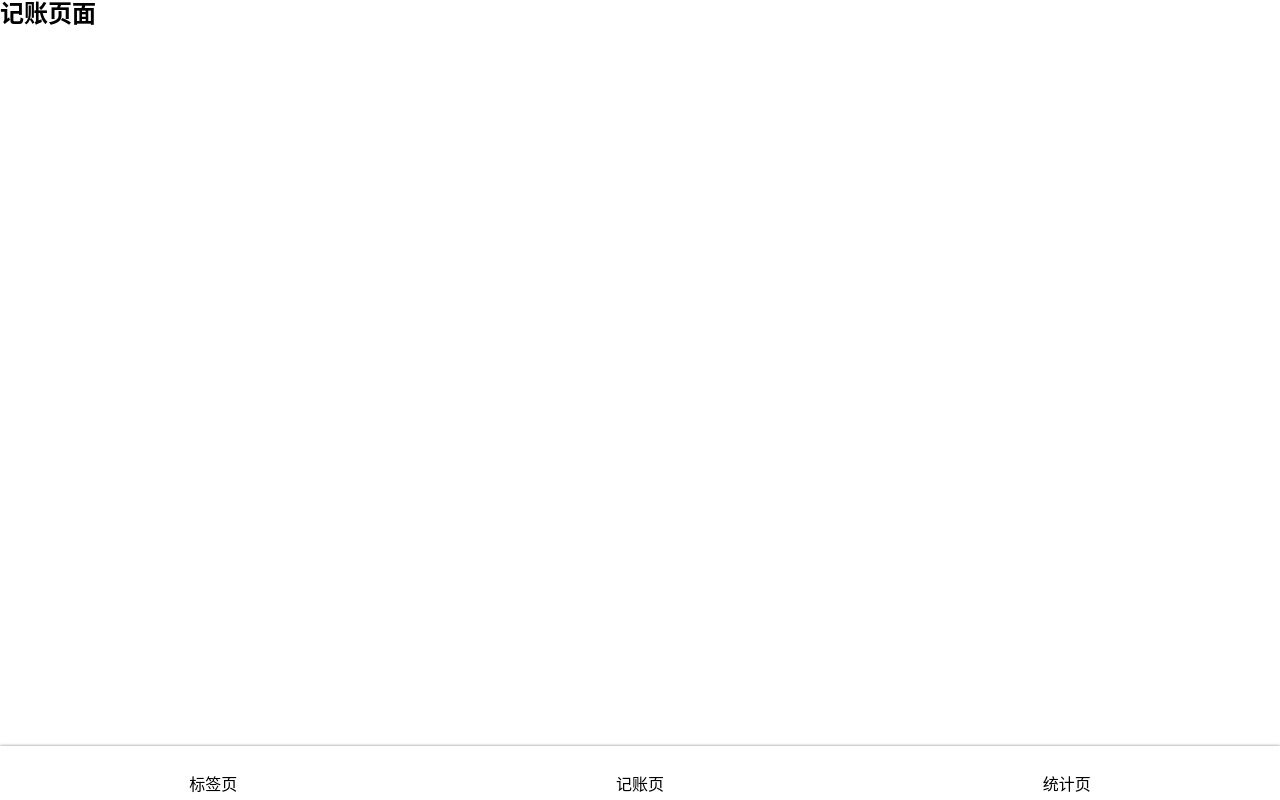
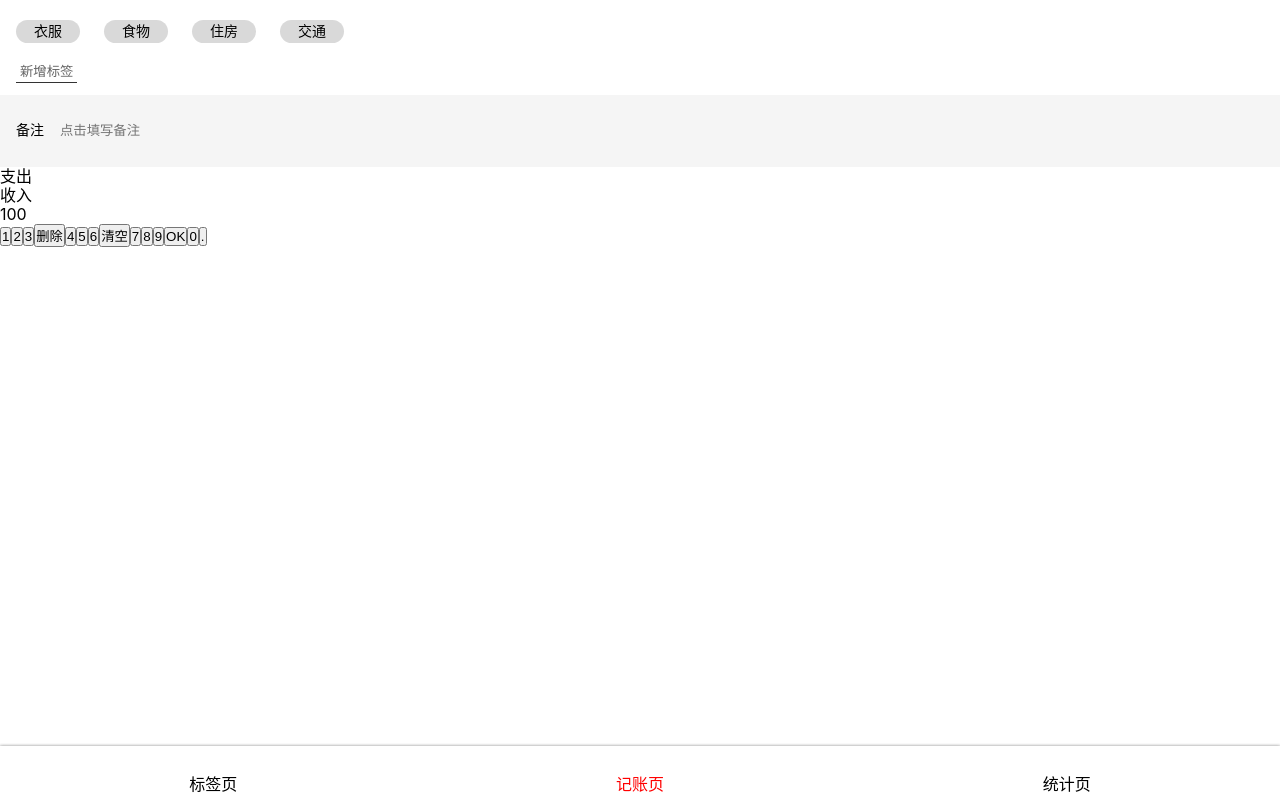
Before and after one commit to waynefu2020/mumu-money-react, a React app: page /#/money in a window 1280 px wide. Built offline with nearby package versions, Linux system fonts and the light colour scheme.

Commit message:
完成备注样式

```diff
--- a/config/webpack.config.js
+++ b/config/webpack.config.js
@@ -373,7 +373,11 @@
                             test: /\.svg$/,
                             use: [
                                 {loader: 'svg-sprite-loader', options: {}},
-                                {loader: 'svgo-loader', options: {}}
+                                {loader: 'svgo-loader', options: {
+                                    plugins: [
+                                        {name:'removeAttrs',params: {attrs: 'fill'}}
+                                    ]
+                                    }}
                             ]
                         },
                         {
--- a/src/components/Nav.tsx
+++ b/src/components/Nav.tsx
@@ -1,10 +1,11 @@
 import styled from 'styled-components';
-import {Link} from 'react-router-dom';
+import {Link,NavLink} from 'react-router-dom';
 import React from 'react';
 import Icon from './Icon';
 
 
 const NavWrapper = styled.nav`
+  background: white;
   line-height: 24px;
   box-shadow: 0 0 3px rgba(0, 0, 0, 0.25);
 
@@ -26,6 +27,12 @@
           width: 22px;
           height: 22px;
         }
+        &.selected{
+          color: red;
+          > .icon{
+            fill: red;
+          }
+        }
       }
 
 
@@ -39,22 +46,22 @@
         <NavWrapper>
             <ul>
                 <li>
-                    <Link to="/tags">
-                        <Icon name="tag"/>
+                    <NavLink to="/tags" activeClassName="selected">
+                        <Icon name="tag" />
                         标签页
-                    </Link>
+                    </NavLink>
                 </li>
                 <li>
-                    <Link to="/money">
+                    <NavLink to="/money" activeClassName="selected">
                         <Icon name="money"/>
                         记账页
-                    </Link>
+                    </NavLink>
                 </li>
                 <li>
-                    <Link to="/statistics">
+                    <NavLink to="/statistics" activeClassName="selected">
                         <Icon name="statistics"/>
                         统计页
-                    </Link>
+                    </NavLink>
                 </li>
             </ul>
         </NavWrapper>
--- a/src/index.scss
+++ b/src/index.scss
@@ -20,7 +20,9 @@
 ul, ol {
   list-style: none;
 }
-
+:focus{
+  outline: none;
+}
 a {
   text-decoration: none;
   color: inherit;
--- a/src/views/Money.tsx
+++ b/src/views/Money.tsx
@@ -1,10 +1,94 @@
 import Layout from '../components/Layout';
 import React from 'react';
+import styled from 'styled-components';
+
+const TagsSection = styled.section`
+  background: #FFFFFF; padding: 12px 16px;
+  > ol { margin: 0 -12px;
+    > li{
+      background: #D9D9D9; border-radius: 18px;
+      display:inline-block; padding: 3px 18px;
+      font-size: 14px; margin: 8px 12px;
+    }
+  }
+  > button{
+    background:none; border: none; padding: 2px 4px;
+    border-bottom: 1px solid #333; color: #666;
+    margin-top: 8px;
+  }
+`
+
+const NotesSection = styled.section`
+  background: #f5f5f5;
+  padding: 0 16px;
+  font-size: 14px;
+  >label{
+    display: flex;
+    align-items: center;
+    > span{
+      margin-right: 16px;
+      white-space: nowrap;
+    }
+    > input{
+      display: block;
+      width: 100%;
+      height: 72px;
+      background: none;
+      border: none;
+    }
+  }
+`
+
+const CategorySection = styled.section`
+`
+
+const NumberPadSection = styled.section`
+
+`
 
 function Money() {
     return (
         <Layout>
-            <h2>记账页面</h2>
+            <TagsSection>
+                <ol>
+                    <li>衣服</li>
+                    <li>食物</li>
+                    <li>住房</li>
+                    <li>交通</li>
+                </ol>
+                <button>新增标签</button>
+            </TagsSection>
+            <NotesSection>
+                <label>
+                    <span>备注</span>
+                    <input type="text" placeholder="点击填写备注"/>
+                </label>
+            </NotesSection>
+            <CategorySection>
+                <ul>
+                    <li>支出</li>
+                    <li>收入</li>
+                </ul>
+            </CategorySection>
+            <NumberPadSection>
+                <div>100</div>
+                <div>
+                    <button>1</button>
+                    <button>2</button>
+                    <button>3</button>
+                    <button>删除</button>
+                    <button>4</button>
+                    <button>5</button>
+                    <button>6</button>
+                    <button>清空</button>
+                    <button>7</button>
+                    <button>8</button>
+                    <button>9</button>
+                    <button>OK</button>
+                    <button>0</button>
+                    <button>.</button>
+                </div>
+            </NumberPadSection>
         </Layout>
     );
 }
```
